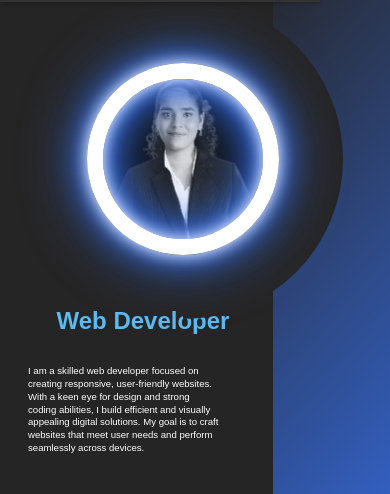
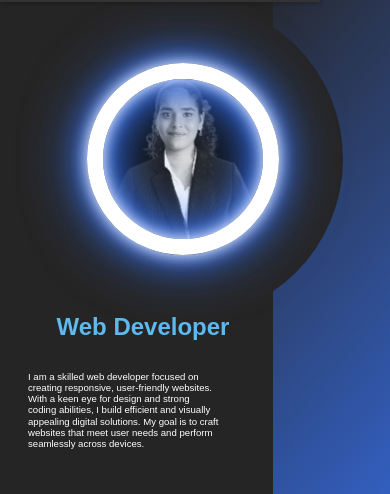
Before and after one commit to ayeshaushani/My-portfolio, a plain HTML site: page index.html in a window 390 px wide. Shown: the part 63-557 px from the top of the page. Drawn offline with nearby package versions, Linux system fonts and the light colour scheme.

Commit message:
hero section mobile response done

```diff
--- a/index.html
+++ b/index.html
@@ -333,7 +333,7 @@ body {
               color: white;
               max-width: 12rem;
              /* margin: 1rem 0 1rem 0;*/
-              line-height: 0.8rem;
+              line-height: 0.7rem;
               margin-left: -100px;
           }
 
```
